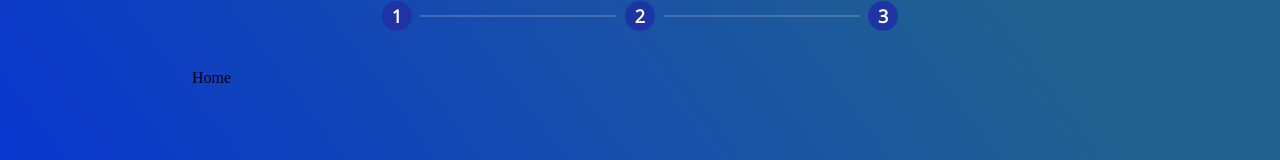
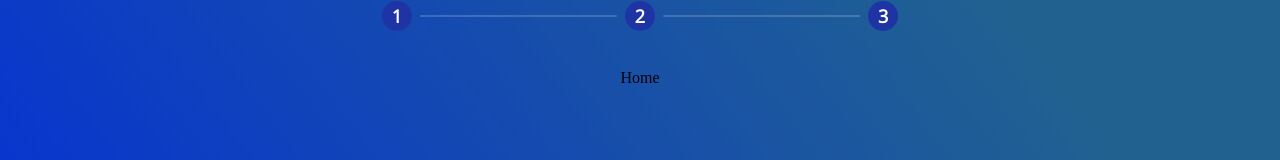
Before and after one commit to AlexChorniy/Halo-Lab, a React app: page / in a window 1280 px wide. Shown: the part 125-285 px from the top of the page. Built offline with nearby package versions, Linux system fonts and the light colour scheme.

Commit message:
Add About and Home styles

```diff
--- a/dev/components/About/About.js
+++ b/dev/components/About/About.js
@@ -1,8 +1,11 @@
 import React from 'react';
 
 const About = () => {
+    const divStyle = {
+        textAlign: 'center'
+    };
     return (
-        <div>
+        <div style={divStyle}>
             <h2>About</h2>
         </div>
     );
--- a/dev/components/Home/Home.js
+++ b/dev/components/Home/Home.js
@@ -1,8 +1,11 @@
 import React from 'react';
 
 const Home = () => {
+    const divStyle = {
+        textAlign: 'center'
+    };
     return (
-        <div>
+        <div style={divStyle}>
             <h2>Home</h2>
         </div>
     );
```
